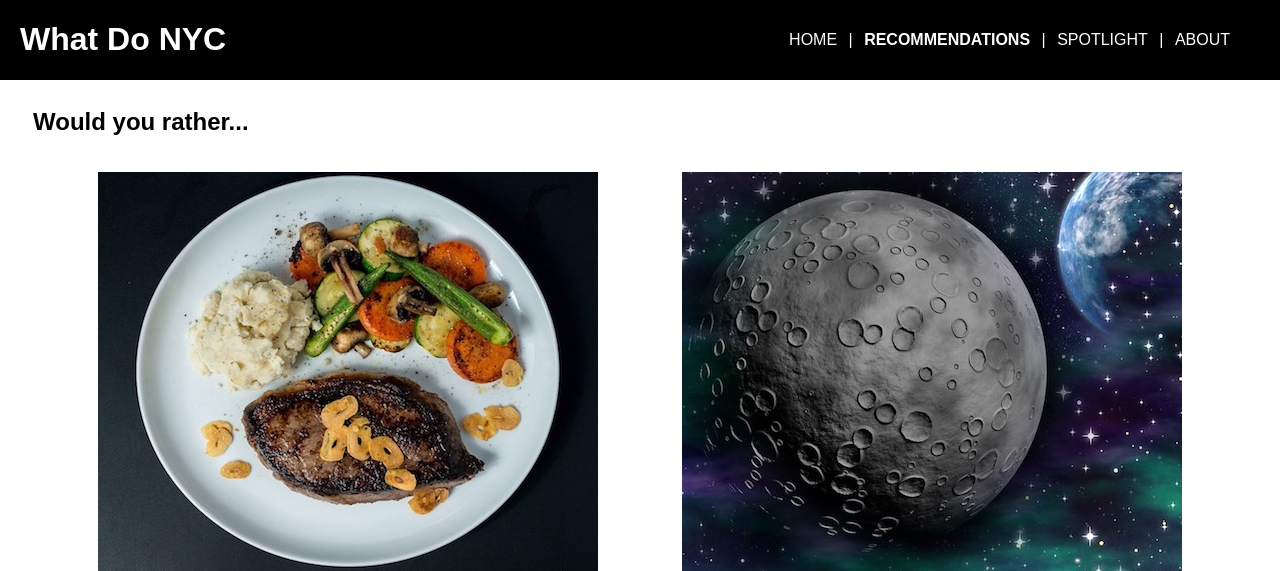
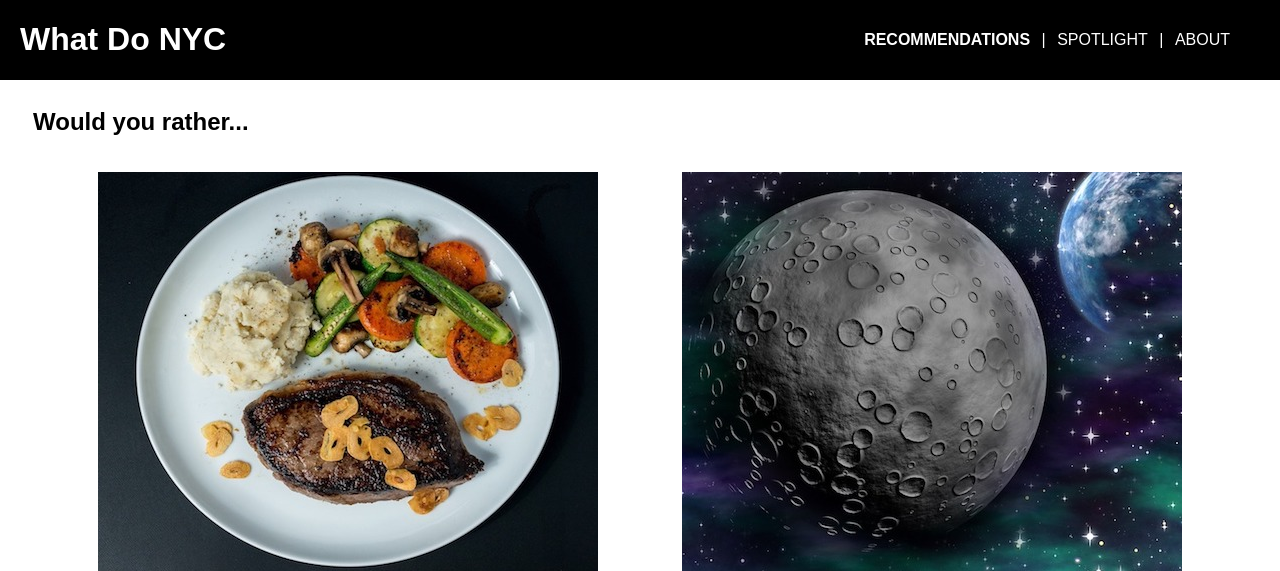
Before and after one commit to TanukiDemon/WhatDoNYC, a Flask app: template app/templates/wyr.html in a window 1280 px wide. Shown: the top 571 px of the page. Run offline with Flask 2, Linux system fonts and the light colour scheme; the template is opened without the code that fills it, so the values that code supplies are empty; parts of the project's set-up code (start-up, migrations or seed data) failed here and were passed over.

Commit message:
Update wyr.html

```diff
--- a/app/templates/wyr.html
+++ b/app/templates/wyr.html
@@ -11,11 +11,9 @@
 	<div id="header">
 		<h1 id="name">What Do NYC</h1>
 		<ul id="navigation">
-			<li><a href="index.html">home</a></li>
-			<li>|</li>
 			<li class="selected"><a href="login.html">recommendations</a></li>
 			<li>|</li>
-			<li><a href="spotlight.html">spotlight</a></li>
+			<li><a href="index.html">spotlight</a></li>
 			<li>|</li>
 			<li><a href="about.html">about</a></li>
 		</ul>
```
